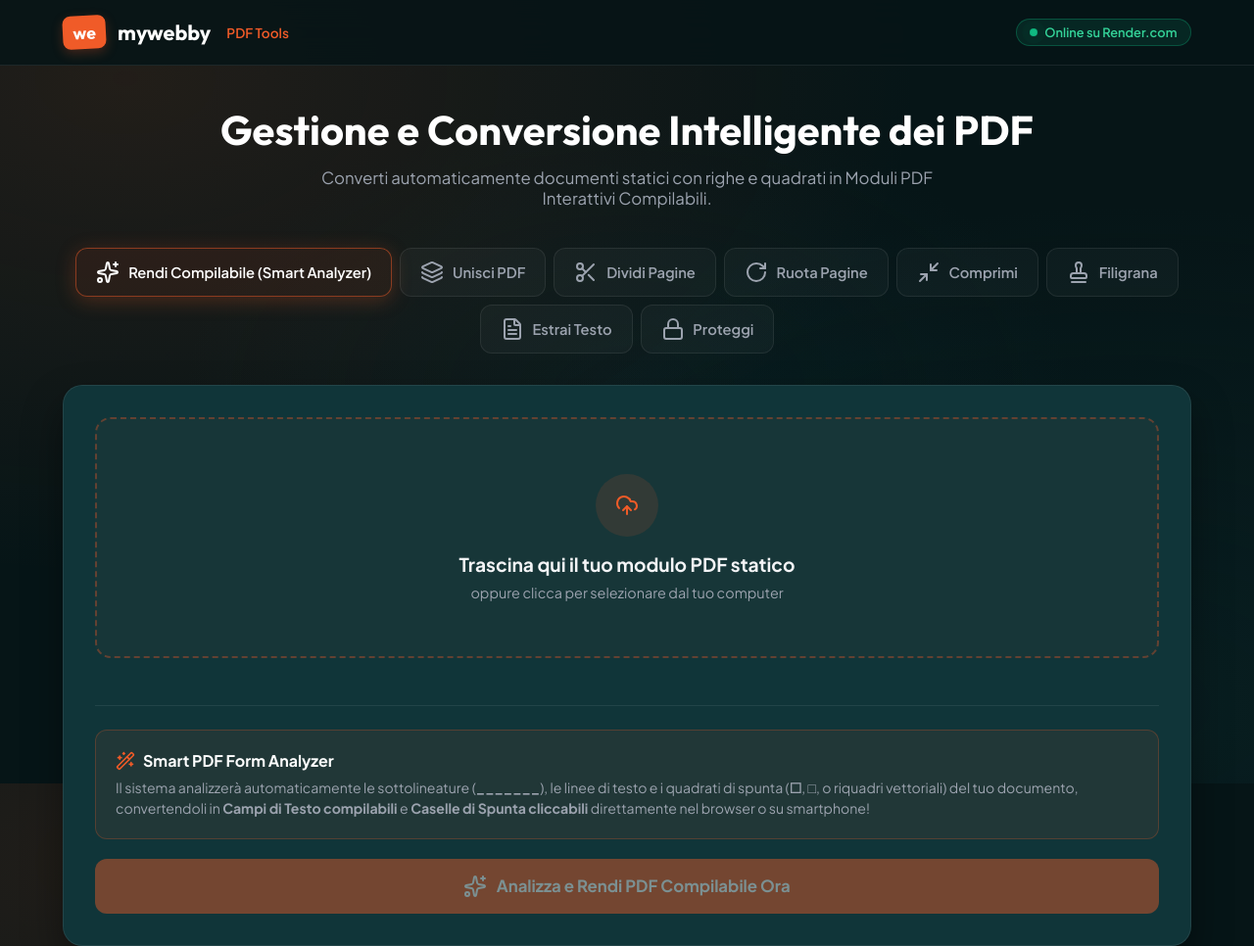
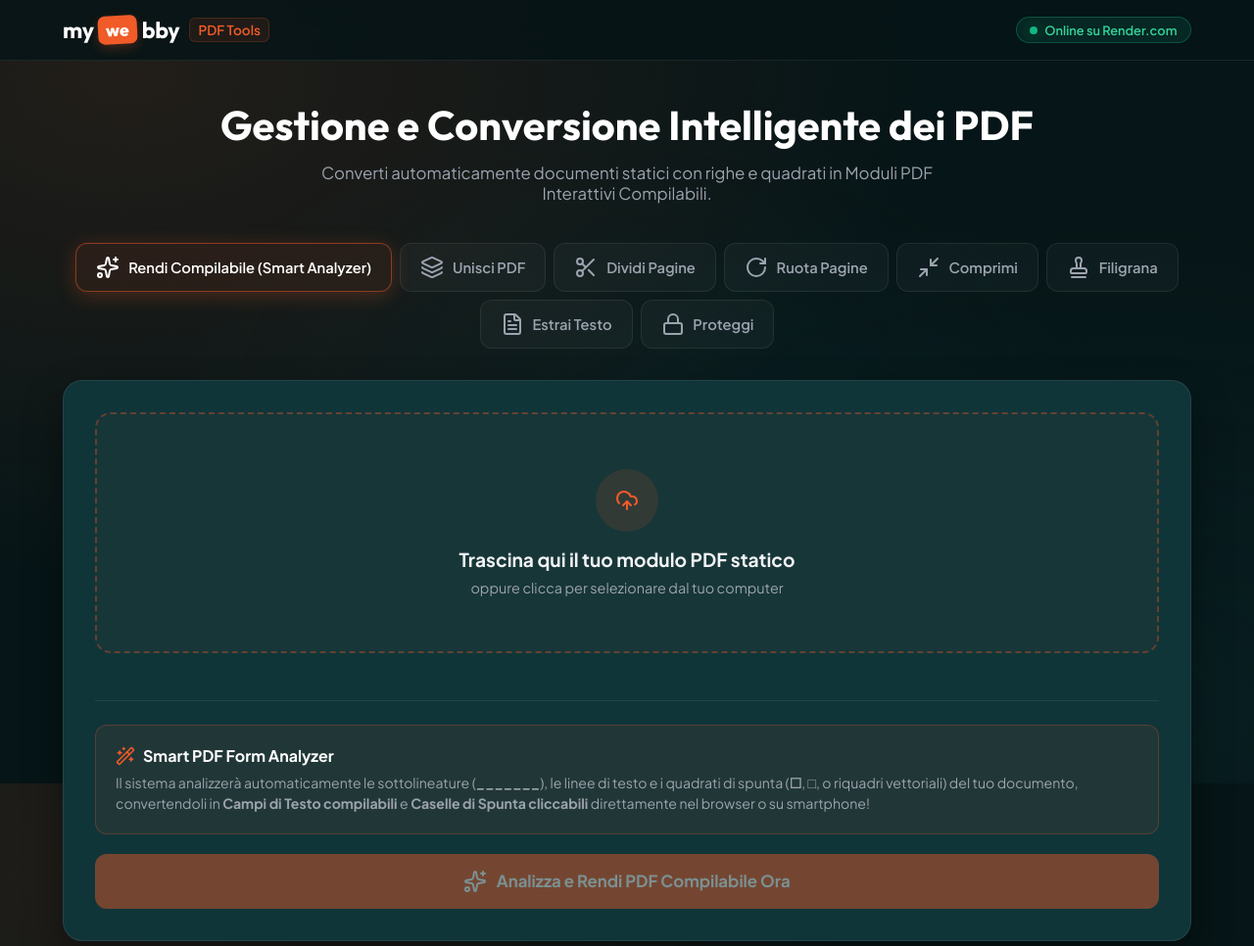
Before and after one commit to brisamarstudio/pdf-auto-editor, a plain HTML site: page static/index.html in a window 1280 px wide. Shown: the top 966 px of the page at 98% size. Drawn offline with nearby package versions, Linux system fonts and the light colour scheme.

Commit message:
Use official white MyWebby brand logo in header

```diff
--- a/static/index.html
+++ b/static/index.html
@@ -8,7 +8,7 @@
     <!-- Google Fonts -->
     <link rel="preconnect" href="https://fonts.googleapis.com">
     <link rel="preconnect" href="https://fonts.gstatic.com" crossorigin>
-    <link href="https://fonts.googleapis.com/css2?family=Plus+Jakarta+Sans:wght@400;500;600;700;800&family=Outfit:wght@500;600;700&display=swap" rel="stylesheet">
+    <link href="https://fonts.googleapis.com/css2?family=Plus+Jakarta+Sans:wght@400;500;600;700;800&family=Outfit:wght@500;600;700;800&display=swap" rel="stylesheet">
     <!-- Lucide Icons -->
     <script src="https://unpkg.com/lucide@latest"></script>
     <style>
@@ -66,8 +66,16 @@
         .brand-logo {
             display: flex;
             align-items: center;
-            gap: 0.75rem;
+            gap: 0.15rem;
             text-decoration: none;
+        }
+
+        .brand-text-white {
+            font-family: 'Outfit', sans-serif;
+            font-weight: 700;
+            font-size: 1.45rem;
+            color: #FFFFFF;
+            letter-spacing: -0.5px;
         }
 
         .logo-badge {
@@ -76,24 +84,22 @@
             font-family: 'Outfit', sans-serif;
             font-weight: 800;
             font-size: 1.1rem;
-            padding: 0.35rem 0.65rem;
-            border-radius: 8px;
+            padding: 0.2rem 0.5rem;
+            border-radius: 7px;
             transform: rotate(-3deg);
+            margin: 0 0.15rem;
             box-shadow: 0 4px 12px var(--mywebby-orange-glow);
-        }
-
-        .brand-text {
-            font-family: 'Outfit', sans-serif;
-            font-weight: 700;
-            font-size: 1.35rem;
-            color: white;
         }
 
         .brand-subtitle {
             color: var(--mywebby-orange);
             font-weight: 600;
             font-size: 0.85rem;
-            margin-left: 0.25rem;
+            margin-left: 0.5rem;
+            background: rgba(240, 91, 40, 0.1);
+            padding: 0.2rem 0.5rem;
+            border-radius: 6px;
+            border: 1px solid rgba(240, 91, 40, 0.2);
         }
 
         .badge-render {
@@ -481,8 +487,9 @@
     <header>
         <div class="navbar">
             <a href="https://mywebby.it" target="_blank" class="brand-logo">
+                <span class="brand-text-white">my</span>
                 <div class="logo-badge">we</div>
-                <span class="brand-text">mywebby</span>
+                <span class="brand-text-white">bby</span>
                 <span class="brand-subtitle">PDF Tools</span>
             </a>
             <div class="badge-render">
```
